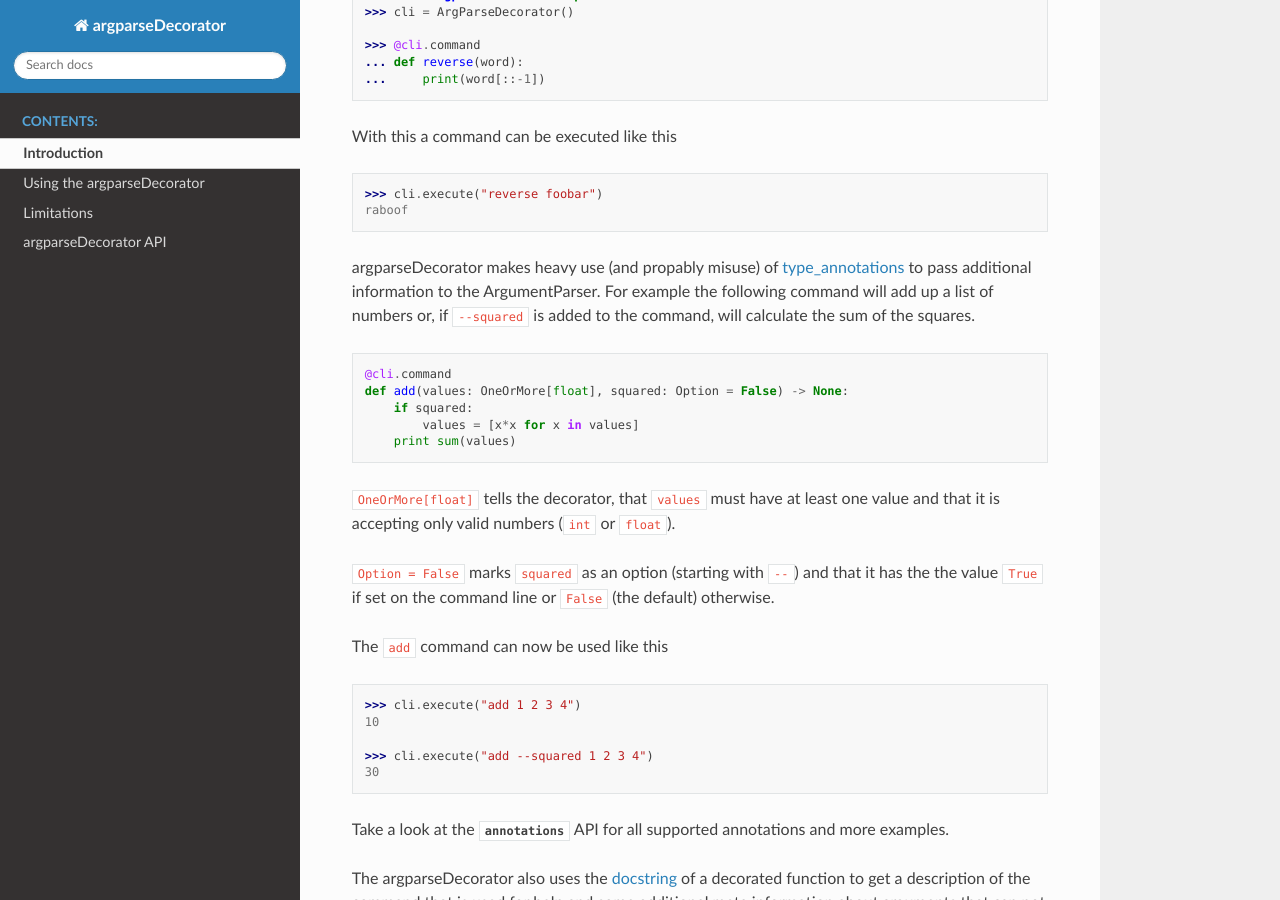
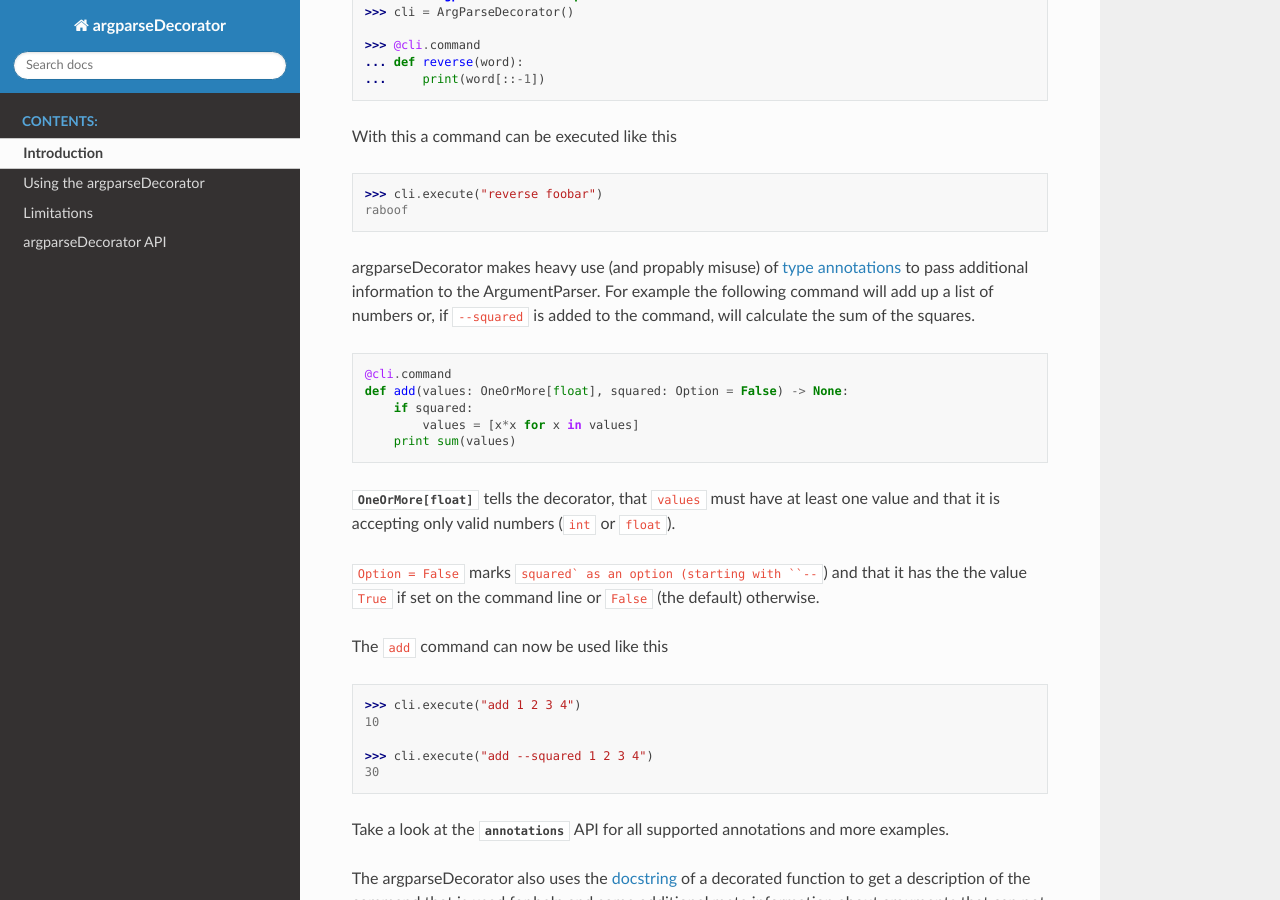
Before and after one commit to innot/argparseDecorator, a Sphinx documentation site: the page built from docs/source/intro.rst, in a window 1280 px wide and 900 px high, scrolled down 402 px. Built offline with Sphinx 7.4.7 and the Read the Docs theme 2.0.0, drawn with Linux system fonts in a browser that asks for light colours; some of the changed lines change nothing that is shown.

Commit message:
Cleanup of Documentation

```diff
--- a/docs/source/intro.rst
+++ b/docs/source/intro.rst
@@ -29,9 +29,10 @@
     raboof
 
 
-argparseDecorator makes heavy use (and propably misuse) of type_annotations_ to
+argparseDecorator makes heavy use (and propably misuse) of
+`type annotations <https://docs.python.org/3/library/typing.html>`_ to
 pass additional information to the ArgumentParser. For example the following
-command will add up a list of numbers or, if :code:`--squared` is added to the command,
+command will add up a list of numbers or, if ``--squared`` is added to the command,
 will calculate the sum of the squares.
 
 .. code-block:: python
@@ -43,13 +44,13 @@
         print sum(values)
 
 
-:code:`OneOrMore[float]` tells the decorator, that :code:`values` must have at least one value and
-that it is accepting only valid numbers (:code:`int` or :code:`float`).
+:class:`.OneOrMore[float]` tells the decorator, that ``values`` must have at least one value and
+that it is accepting only valid numbers (``int`` or ``float``).
 
-:code:`Option = False` marks :code:`squared` as an option (starting with :code:`--`) and that it has
-the the value :code:`True` if set on the command line or :code:`False` (the default) otherwise.
+``Option = False`` marks ``squared` as an option (starting with ``--``) and that it has
+the the value ``True`` if set on the command line or ``False`` (the default) otherwise.
 
-The :code:`add` command can now be used like this
+The ``add`` command can now be used like this
 
 .. code:: python
 
@@ -59,7 +60,7 @@
     >>> cli.execute("add --squared 1 2 3 4")
     30
 
-Take a look at the :mod:`~.argparsedecorator.annotations` API for all supported annotations and more examples.
+Take a look at the :mod:`.annotations` API for all supported annotations and more examples.
 
 The argparseDecorator also uses the docstring_ of a decorated function to get a description
 of the command that is used for help and some additional meta information about arguments
@@ -101,5 +102,4 @@
 
 .. _argparse: https://docs.python.org/3/library/argparse.html
 .. _decorator: https://docs.python.org/3/glossary.html#term-decorator
-.. _type_annotations: https://docs.python.org/3/library/typing.html
 .. _docstring: https://peps.python.org/pep-0257/
```
